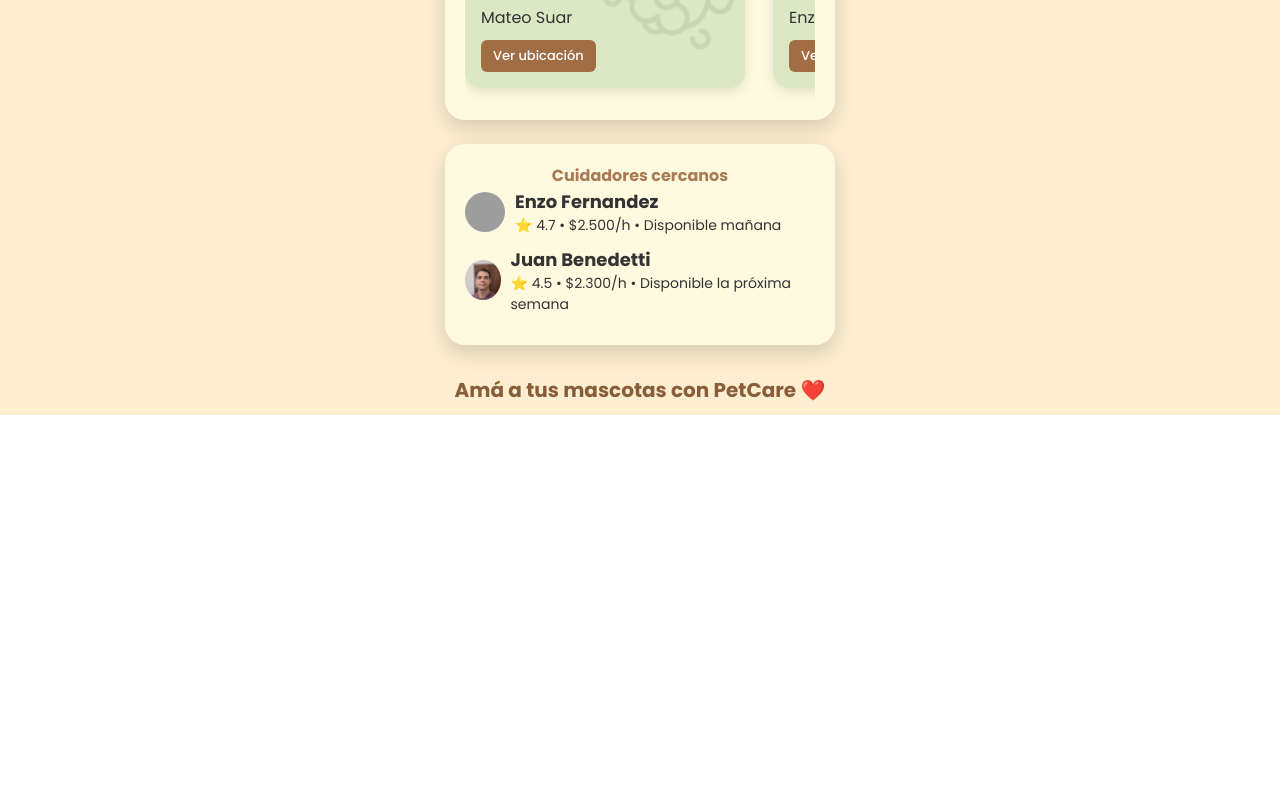
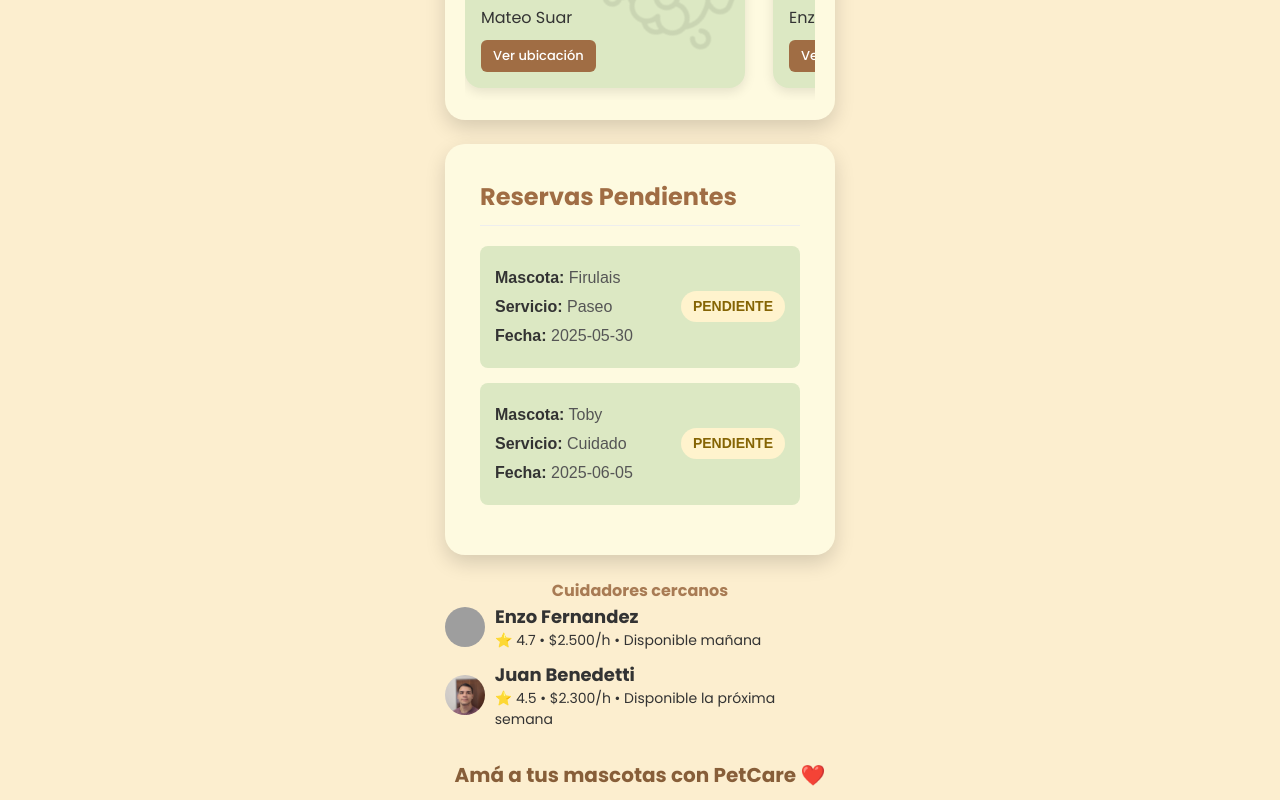
Before and after one commit to MaateoSuar/Proyecto-Final, a React (Vite) app in the folder frontend/: page /inicio in a window 1280 px wide. Shown: the part 617-1417 px from the top of the page. Before the commit the page ends 1032 px from the top, so only its background shows below. Built offline with nearby package versions, Linux system fonts and the light colour scheme; no server answers; grey boxes are pictures that could not be loaded.

Commit message:
Historial de reservas
agregue un historial de reservas al home

```diff
--- /dev/null
+++ b/frontend/src/componentes/HistorialReservasHome.jsx
@@ -0,0 +1,58 @@
+import React, { useEffect, useState } from 'react';
+import '../estilos/historialreservashome.css';
+
+const HistorialReservas = () => {
+  const [reservas, setReservas] = useState([]);
+
+  useEffect(() => {
+
+    const reservasEjemplo = [
+      {
+        nombreMascota: 'Firulais',
+        servicio: 'Paseo',
+        fecha: '2025-05-30',
+        estado: 'pendiente'
+      },
+      {
+        nombreMascota: 'Luna',
+        servicio: 'Peluquería',
+        fecha: '2025-06-01',
+        estado: 'confirmada'
+      },
+      {
+        nombreMascota: 'Toby',
+        servicio: 'Cuidado',
+        fecha: '2025-06-05',
+        estado: 'pendiente'
+      }
+    ];
+
+    setReservas(reservasEjemplo);
+  }, []);
+
+  const pendientes = reservas.filter(reserva => reserva.estado === 'pendiente');
+
+  return (
+    <div className="reservas-pendientes-container">
+      <h2 className="titulo">Reservas Pendientes</h2>
+      {pendientes.length === 0 ? (
+        <p className="sin-reservas">No tienes reservas pendientes.</p>
+      ) : (
+        <ul className="lista-reservas">
+          {pendientes.map((reserva, index) => (
+            <li key={index} className="reserva-item">
+              <div className="info-reserva">
+                <p><strong>Mascota:</strong> {reserva.nombreMascota}</p>
+                <p><strong>Servicio:</strong> {reserva.servicio}</p>
+                <p><strong>Fecha:</strong> {reserva.fecha}</p>
+              </div>
+              <span className="estado estado-pendiente">Pendiente</span>
+            </li>
+          ))}
+        </ul>
+      )}
+    </div>
+  );
+};
+
+export default HistorialReservas;
--- /dev/null
+++ b/frontend/src/estilos/historialreservashome.css
@@ -0,0 +1,83 @@
+/* historialreservas.css */
+
+.reservas-pendientes-container {
+  font-family: 'Arial', sans-serif;
+  max-width: 600px;
+  margin: 0 auto;
+  padding: 15px;
+}
+
+.titulo {
+  color: #a06d44;
+  font-size: 24px;
+  margin-bottom: 20px;
+  padding-bottom: 10px;
+  border-bottom: 1px solid #eee;
+}
+
+.sin-reservas {
+  color: #666;
+  text-align: center;
+  padding: 20px;
+}
+
+.lista-reservas {
+  list-style: none;
+  padding: 0;
+  margin: 0;
+}
+
+.reserva-item {
+  display: flex;
+  justify-content: space-between;
+  align-items: center;
+  padding: 15px;
+  margin-bottom: 15px;
+  background-color: #dce8c3;
+  border-radius: 8px;
+  transition: all 0.3s ease;
+}
+
+.reserva-item:hover {
+  background-color: #dce8c3b9;
+  transform: scale(1.04);
+  box-shadow: 0 4px 8px rgba(0, 0, 0, 0.1);
+}
+
+.info-reserva {
+  flex: 1;
+}
+
+.info-reserva p {
+  margin: 5px 0;
+  color: #555;
+}
+
+.info-reserva strong {
+  color: #333;
+  font-weight: 600;
+}
+
+.estado {
+  padding: 5px 12px;
+  border-radius: 20px;
+  font-size: 14px;
+  font-weight: 600;
+  text-transform: uppercase;
+}
+
+.estado-pendiente {
+  background-color: #FFF3CD;
+  color: #856404;
+}
+
+/* Estilos para otros estados que puedas añadir en el futuro */
+.estado-confirmada {
+  background-color: #D4EDDA;
+  color: #155724;
+}
+
+.estado-cancelada {
+  background-color: #F8D7DA;
+  color: #721C24;
+}
--- a/frontend/src/estilos/home.css
+++ b/frontend/src/estilos/home.css
@@ -45,7 +45,7 @@ html, body {
   font-size: 14px;
 }
 
-.pets-box, .services-box, .plans-box, .care-box {
+.pets-box, .services-box, .plans-box, .care-box .reservas-box {
   background-color: #FEFAE0 !important; /* Color marrón claro */
   border-radius: 20px !important;
   padding: 20px !important;
--- a/frontend/src/paginas/PaginaHome.jsx
+++ b/frontend/src/paginas/PaginaHome.jsx
@@ -3,6 +3,7 @@ import TarjetaMascotas from '../componentes/TarjetaMascotas';
 import Servicios from '../componentes/Servicios';
 import Planes from '../componentes/Planes';
 import Cuidadores from '../componentes/Cuidadores';
+import HistorialReservasHome from '../componentes/HistorialReservasHome';
 import '../estilos/home.css';
 
 export default function PaginaHome() {
@@ -25,6 +26,12 @@ export default function PaginaHome() {
         <Planes />
       </div>
 
+      <div className="plans-box">
+        <h2 className="section-title"></h2>
+        <HistorialReservasHome/>
+      </div>
+
+
       <div className="care-box">
         <h2 className="section-title">Cuidadores cercanos</h2>
         <Cuidadores />
```
